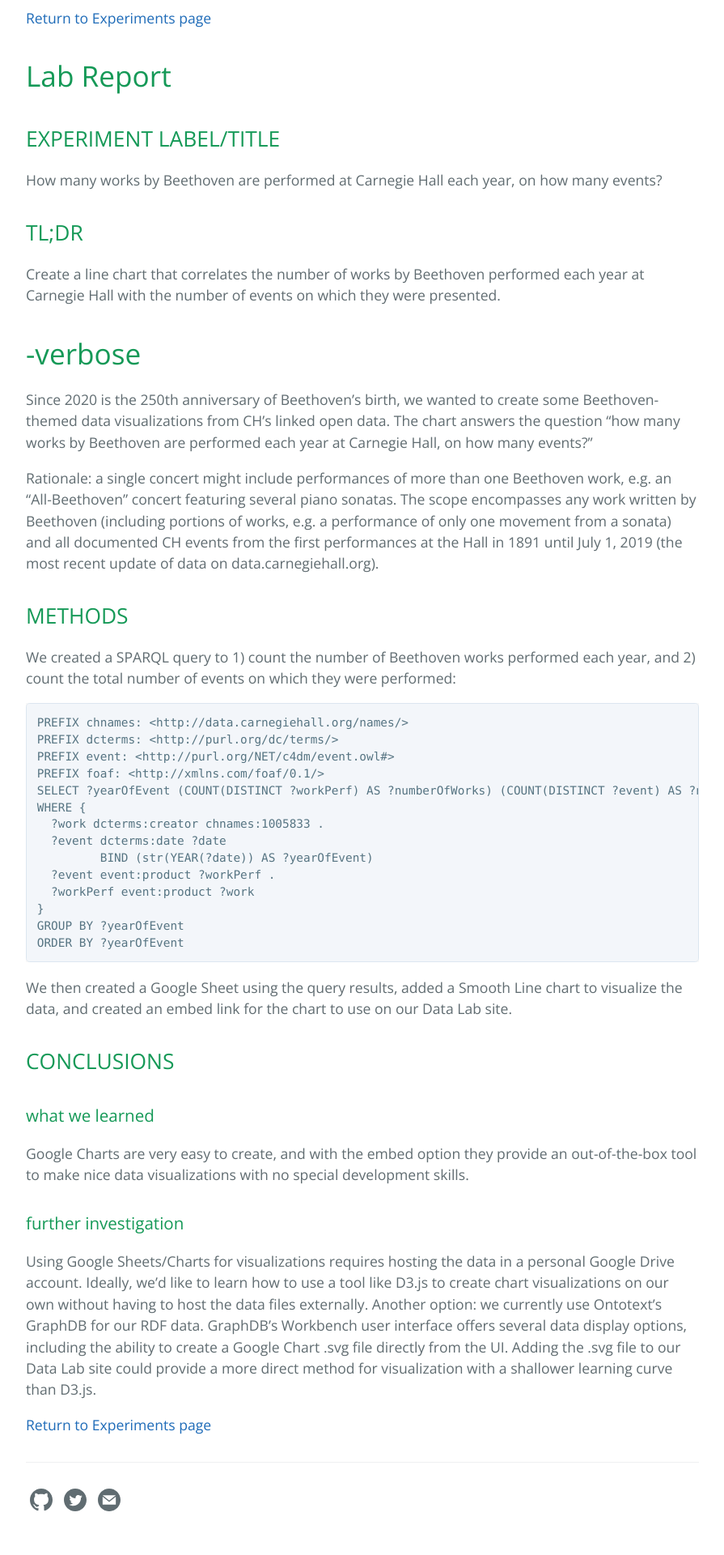
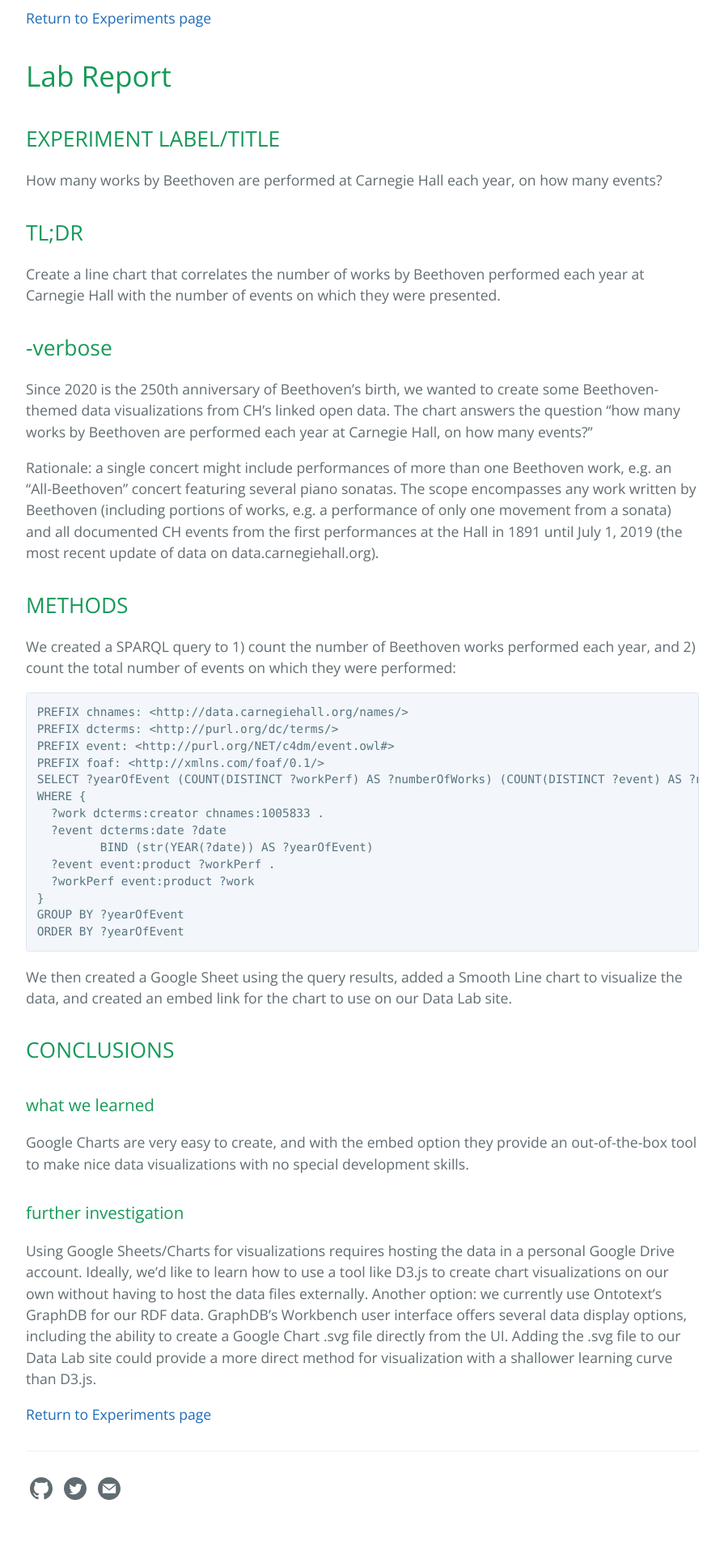
Before and after one commit to CarnegieHall/datalab, a Jekyll site: the page built from experiments/chdl-0002.md, in a window 1280 px wide. Shown: the part 1012-2932 px from the top of the page at 81% size, without its empty margins (192-1087 px from the left). Built offline with Jekyll 4.4.1, drawn with Linux system fonts in a browser that asks for light colours; our own code applies the rules of GitHub Pages for plain Markdown files.

```diff
--- a/experiments/chdl-0002.md
+++ b/experiments/chdl-0002.md
@@ -20,7 +20,7 @@ How many works by Beethoven are performed at Carnegie Hall each year, on how man
 ## TL;DR
 Create a line chart that correlates the number of works by Beethoven performed each year at Carnegie Hall with the number of events on which they were presented.
 
-# -verbose
+## -verbose
 Since 2020 is the 250th anniversary of Beethoven’s birth, we wanted to create some Beethoven-themed data visualizations from CH’s linked open data. The chart answers the question “how many works by Beethoven are performed each year at Carnegie Hall, on how many events?”
 
 Rationale: a single concert might include performances of more than one Beethoven work, e.g. an “All-Beethoven” concert featuring several piano sonatas. The scope encompasses any work written by Beethoven (including portions of works, e.g. a performance of only one movement from a sonata) and all documented CH events from the first performances at the Hall in 1891 until July 1, 2019 (the most recent update of data on data.carnegiehall.org).
```
